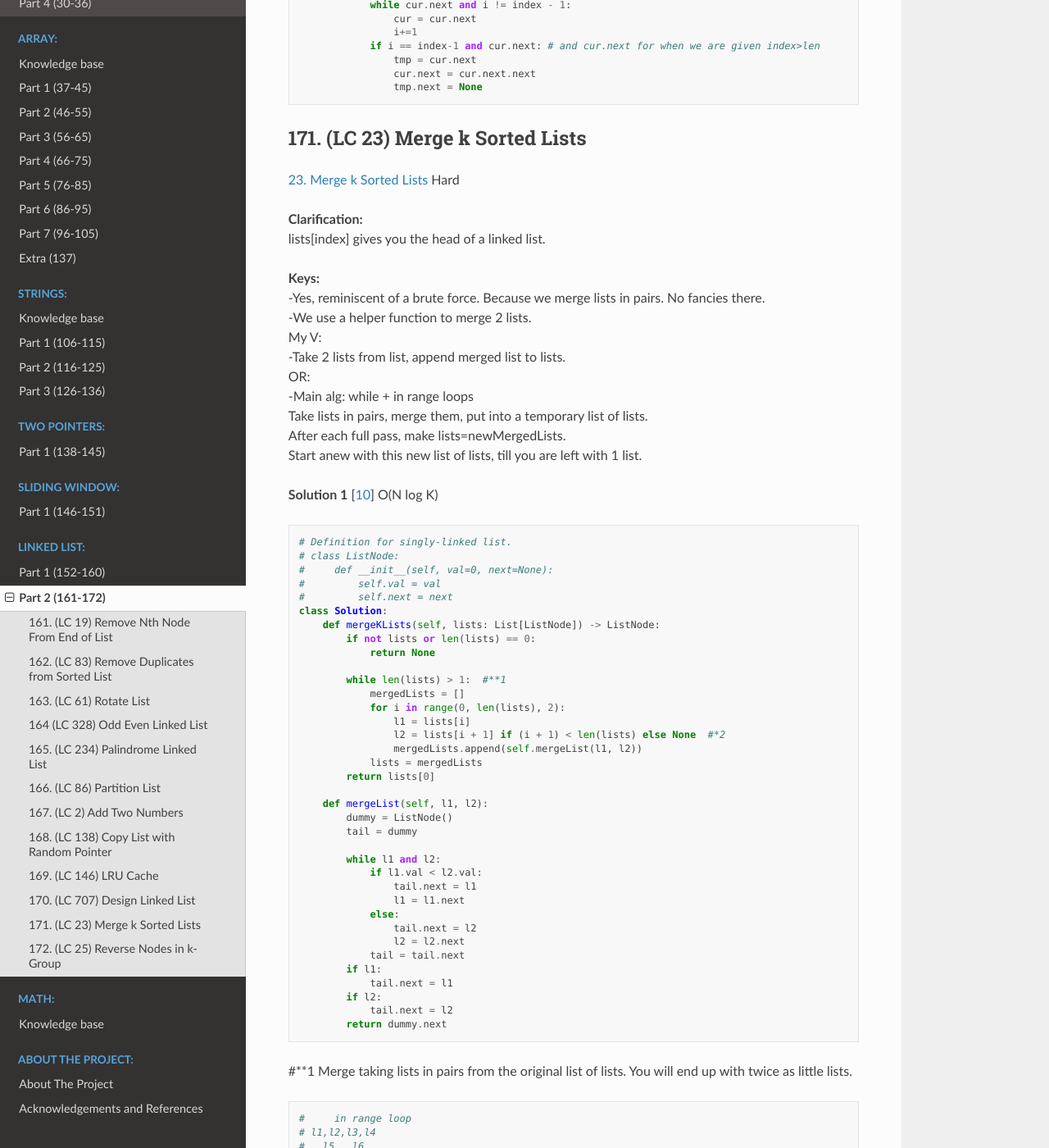
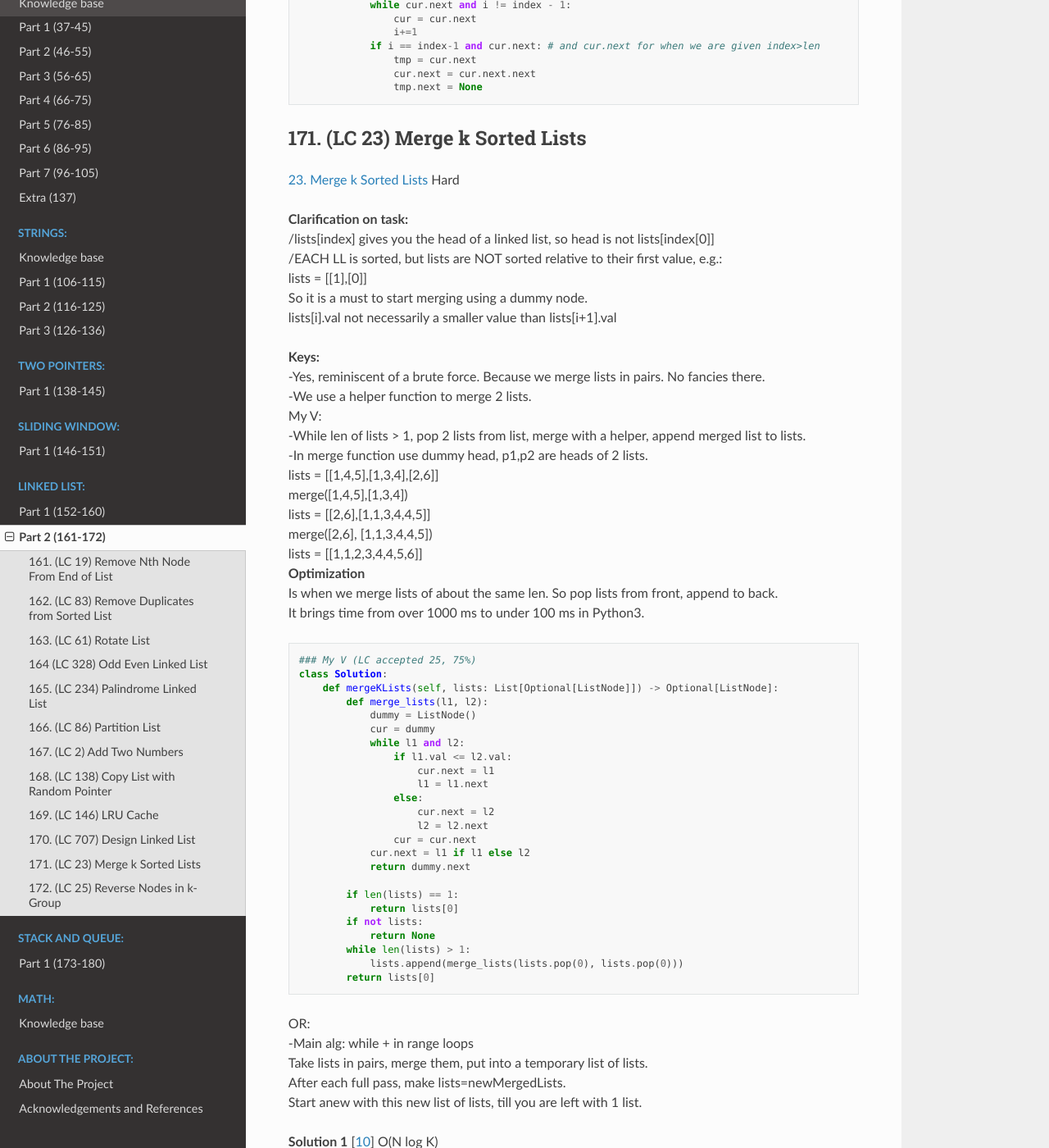
Before and after one commit to kkvero/elements_of_leetcode, a Sphinx documentation site: the page built from docs/source/linked_list/ll_2.rst, in a window 1280 px wide and 1400 px high, scrolled down 19149 px. Shown: the whole window at 82% size. Built offline with Sphinx 7.4.7 and the Read the Docs theme 2.0.0, drawn with Linux system fonts in a browser that asks for light colours; some of the changed text lies outside the part shown.

Commit message:
update 67: edit 171, start stack add 173-174

```diff
--- a/docs/source/index.rst
+++ b/docs/source/index.rst
@@ -59,6 +59,11 @@
     Part 2 (161-172) <linked_list/ll_2>
 
 .. toctree::
+    :caption: Stack and Queue:
+
+    Part 1 (173-180) <stack_queue/sq_1>
+
+.. toctree::
     :caption: Math:
 
     Knowledge base <math/math_kb>
--- a/docs/source/linked_list/ll_2.rst
+++ b/docs/source/linked_list/ll_2.rst
@@ -1005,14 +1005,56 @@
 `23. Merge k Sorted Lists <https://leetcode.com/problems/merge-k-sorted-lists/description/>`_
 Hard
 
-| **Clarification:**
-| lists[index] gives you the head of a linked list.
-
+| **Clarification on task:**
+| /lists[index] gives you the head of a linked list, so head is not lists[index[0]]
+| /EACH LL is sorted, but lists are NOT sorted relative to their first value, e.g.:
+| lists = [[1],[0]]
+| So it is a must to start merging using a dummy node.
+| lists[i].val not necessarily a smaller value than lists[i+1].val
+|
 | **Keys:**
 | -Yes, reminiscent of a brute force. Because we merge lists in pairs. No fancies there.
 | -We use a helper function to merge 2 lists.
 | My V:
-| -Take 2 lists from list, append merged list to lists.
+| -While len of lists > 1, pop 2 lists from list, merge with a helper, append merged list to lists.
+| -In merge function use dummy head, p1,p2 are heads of 2 lists.
+| lists = [[1,4,5],[1,3,4],[2,6]]
+| merge([1,4,5],[1,3,4])
+| lists = [[2,6],[1,1,3,4,4,5]]
+| merge([2,6], [1,1,3,4,4,5])
+| lists = [[1,1,2,3,4,4,5,6]]
+| **Optimization**
+| Is when we merge lists of about the same len. So pop lists from front, append to back.
+| It brings time from over 1000 ms to under 100 ms in Python3.
+
+
+::
+
+    ### My V (LC accepted 25, 75%)
+    class Solution:
+        def mergeKLists(self, lists: List[Optional[ListNode]]) -> Optional[ListNode]:
+            def merge_lists(l1, l2):
+                dummy = ListNode()
+                cur = dummy
+                while l1 and l2:
+                    if l1.val <= l2.val:
+                        cur.next = l1
+                        l1 = l1.next
+                    else:
+                        cur.next = l2
+                        l2 = l2.next
+                    cur = cur.next
+                cur.next = l1 if l1 else l2
+                return dummy.next
+
+            if len(lists) == 1:
+                return lists[0]
+            if not lists:
+                return None
+            while len(lists) > 1:
+                lists.append(merge_lists(lists.pop(0), lists.pop(0)))
+            return lists[0]
+
 | OR:
 | -Main alg: while + in range loops
 | Take lists in pairs, merge them, put into a temporary list of lists.
@@ -1075,32 +1117,85 @@
 | Account for the case when there is an odd num of lists.
 | Then it is ok to use our mergeList() func on list1 + None.
 
-::
+**C++**
 
-    ### My V (LC accepted 20, 90%)
-    class Solution:
-        def mergeKLists(self, lists: List[Optional[ListNode]]) -> Optional[ListNode]:
-            def merge_lists(l1, l2):
-                dummy = ListNode()
-                cur = dummy
-                while l1 and l2:
-                    if l1.val <= l2.val:
-                        cur.next = l1
-                        l1 = l1.next
-                    else:
-                        cur.next = l2
-                        l2 = l2.next
-                    cur = cur.next
-                cur.next = l1 if l1 else l2
-                return dummy.next
+.. code-block:: cpp
 
-            if len(lists) == 1:
-                return lists[0]
-            if not lists:
-                return None
-            while len(lists) > 1:
-                lists.append(merge_lists(lists.pop(), lists.pop()))
-            return lists[0]
+    //My V (LC accepted 20(40ms), 97)
+    class Solution {
+    private:
+        ListNode* merge(ListNode* l1, ListNode* l2){
+            ListNode n;
+            ListNode* dummy = &n;
+            ListNode* cur = dummy;
+            while(l1 && l2) {
+                if(l1->val < l2->val){
+                    cur->next = l1;
+                    l1 = l1->next;
+                } else{
+                    cur->next = l2;
+                    l2 = l2->next;
+                }
+                cur = cur->next;
+            }
+            cur->next = l1 ? l1 : l2;
+            return dummy->next;
+        }
+    public:
+        ListNode* mergeKLists(vector<ListNode*>& lists) {
+            if(lists.empty())
+                return nullptr;
+            if(lists.size() == 1)
+                return lists[0];
+            while(lists.size() != 1){
+                ListNode* l1 = lists.front();
+                lists.erase(lists.begin());
+                ListNode* l2 = lists.front();
+                lists.erase(lists.begin());
+                lists.push_back(merge(l1,l2));
+            }
+            return lists[0];
+        }
+    };
+
+    //My V (LC accepted 80 (13 ms), 40)
+    //trying to optimize erasing from vector from front, i.e. try using deque
+    class Solution {
+    private:
+        ListNode* merge(ListNode* l1, ListNode* l2){
+            ListNode n;
+            ListNode* dummy = &n;
+            ListNode* cur = dummy;
+            while(l1 && l2) {
+                if(l1->val < l2->val){
+                    cur->next = l1;
+                    l1 = l1->next;
+                } else{
+                    cur->next = l2;
+                    l2 = l2->next;
+                }
+                cur = cur->next;
+            }
+            cur->next = l1 ? l1 : l2;
+            return dummy->next;
+        }
+    public:
+        ListNode* mergeKLists(vector<ListNode*>& lists) {
+            deque<ListNode*> listsD(lists.begin(), lists.end());
+            if(lists.empty())
+                return nullptr;
+            if(lists.size() == 1)
+                return lists[0];
+            while(listsD.size() != 1){
+                ListNode* l1 = listsD.front();
+                listsD.pop_front();
+                ListNode* l2 = listsD.front();
+                listsD.pop_front();
+                listsD.push_back(merge(l1,l2));
+            }
+            return listsD[0];
+        }
+    };
 
 172. (LC 25) Reverse Nodes in k-Group
 ----------------------------------------
--- /dev/null
+++ b/docs/source/stack_queue/sq_1.rst
@@ -0,0 +1,54 @@
+
+Stack and Queue Questions Part 1
+================================
+173. Print elements of a linked list
+---------------------------------------
+| Using a stack to print the entries of a singly linked list.
+| T O(N), S O(N).
+| (We could also use the technique of reversing a linked list, then T O(N), S O(1).)
+
+::
+
+    def print_linked_list_in_reverse(head):
+        nodes = []
+        while head:
+            nodes.append(head.data)
+            head = head.next
+        while nodes:
+            print(nodes.pop())
+
+174. (LC 155) Min Stack
+----------------------------
+`155. Min Stack <https://leetcode.com/problems/min-stack/description/>`_
+Medium
+
+| We can improve on space:
+| -if a new element pushed to stack is greater then current max, then we don't have to
+| add it to minStack (it will never be min).
+| -record min and min_count. So if elem=5 and we encounter a second 5, we record count+=1
+| for elem 5. E.g.:
+| stack = [2,2,1,4]
+| minStack = [(2,1), (2,2), (4,1)]
+| #can be tuples, named tuples, or class within our Stack class.
+
+**Solution 1** [:ref:`10 <ref-label>`] [:ref:`7 <ref-label>`] T O(1), S O(N) ::
+
+    class MinStack:
+        def __init__(self):
+            self.stack = []
+            self.minStack = []
+
+        def push(self, val: int) -> None:
+            self.stack.append(val)
+            val = min(val, self.minStack[-1] if self.minStack else val)
+            self.minStack.append(val)
+
+        def pop(self) -> None:
+            self.stack.pop()
+            self.minStack.pop()
+
+        def top(self) -> int:
+            return self.stack[-1]
+
+        def getMin(self) -> int:
+            return self.minStack[-1]
```
Also changed, not shown: 13 other files.
